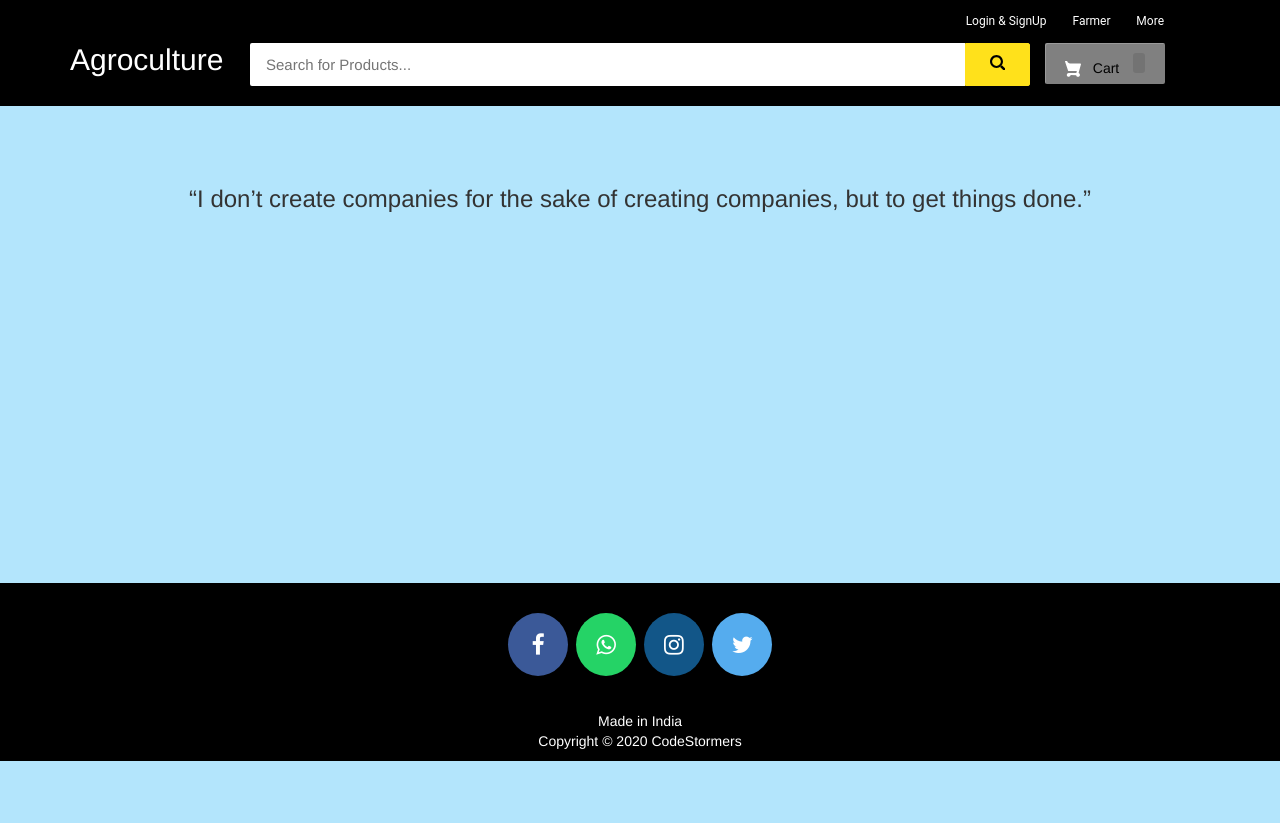
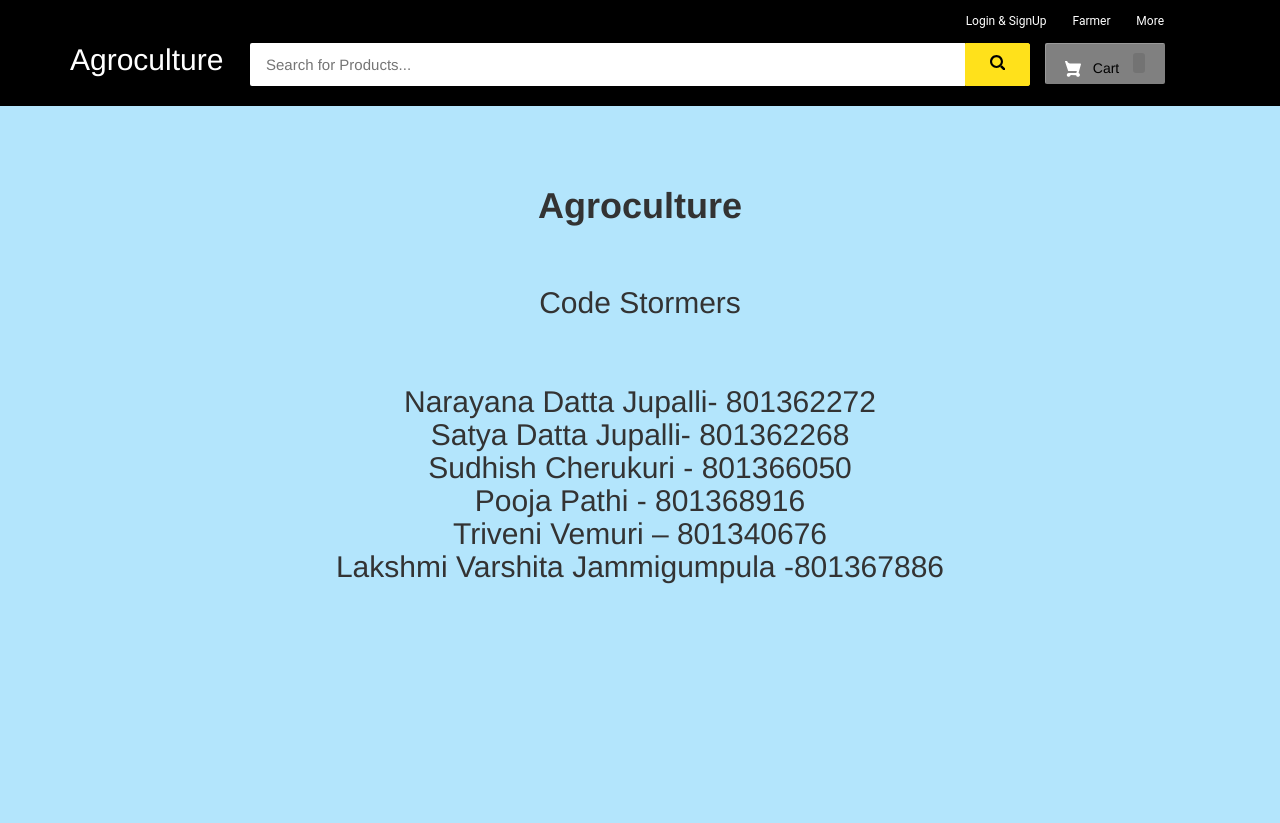
Before and after one commit to ppathi3/agroculture, a Django app: page /aboutus in a window 1280 px wide. Shown: the top 823 px of the page. Before the commit the page ends 761 px from the top, so only its background shows below. Run offline with Django 3.2, Linux system fonts and the light colour scheme; some libraries are stand-ins or nearby versions.

Commit message:
about us

```diff
--- a/templates/ecom/aboutus.html
+++ b/templates/ecom/aboutus.html
@@ -22,7 +22,14 @@
     {% include "ecom/navbar.html" %}
   {%endif%}
   <br><br><br>
-<h3 style="text-align:center;">“I don’t create companies for the sake of creating companies, but to get things done.” </h3>
+<h1 style="text-align:center;"><b>Agroculture <br><br><h2>Code Stormers<br><br>
+  <br>Narayana Datta Jupalli- 801362272
+  <br>Satya Datta Jupalli- 801362268
+  <br>Sudhish Cherukuri - 801366050
+  <br>Pooja Pathi - 801368916
+  <br>Triveni Vemuri – 801340676
+  <br>Lakshmi Varshita Jammigumpula -801367886</h2>
+   </h1>
 <br><br><br><br><br><br><br><br><br><br><br><br><br><br><br><br><br><br>
   {% include "ecom/footer.html" %}
 </body>
```
